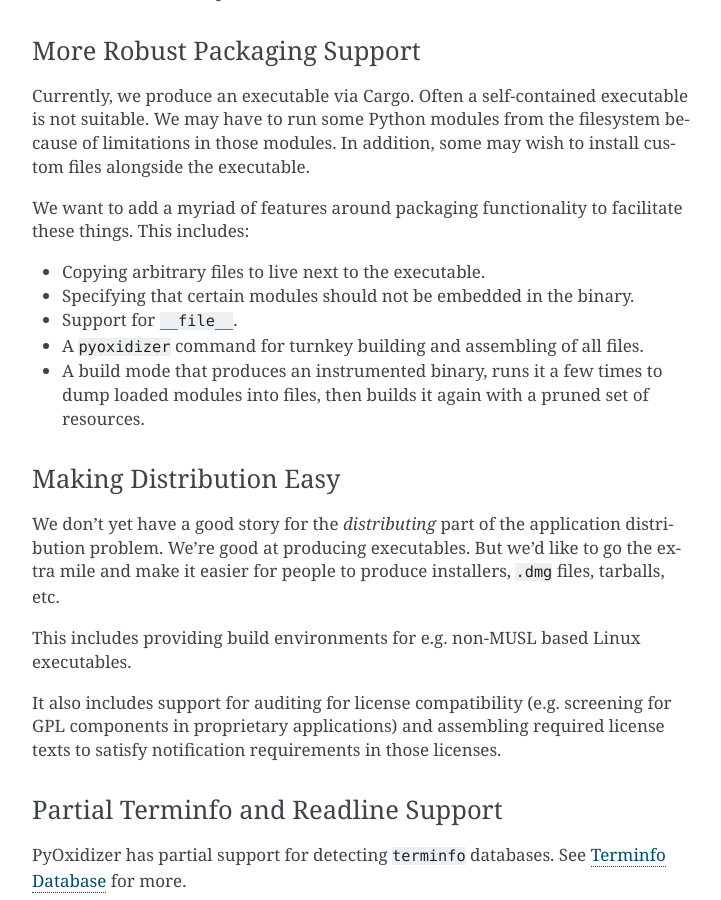
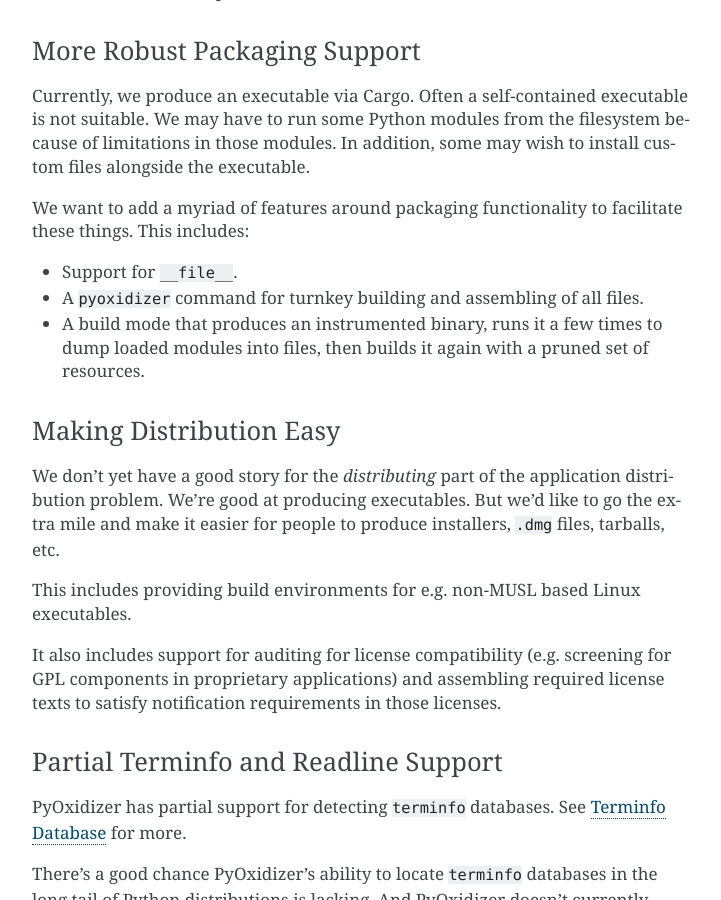
Before and after one commit to indygreg/PyOxidizer, a Sphinx documentation site: the page built from docs/status.rst, in a window 1280 px wide and 900 px high, scrolled down 1427 px. Shown: the whole window, without its empty margins (388-1109 px from the left). Built offline with Sphinx 7.4.7, drawn with Linux system fonts in a browser that asks for light colours; the version number could not be read and is left out.

Commit message:
docs: relfect more status updates

```diff
--- a/docs/status.rst
+++ b/docs/status.rst
@@ -84,8 +84,6 @@
 We want to add a myriad of features around packaging functionality to
 facilitate these things. This includes:
 
-* Copying arbitrary files to live next to the executable.
-* Specifying that certain modules should not be embedded in the binary.
 * Support for ``__file__``.
 * A ``pyoxidizer`` command for turnkey building and assembling of all files.
 * A build mode that produces an instrumented binary, runs it a few times
```
